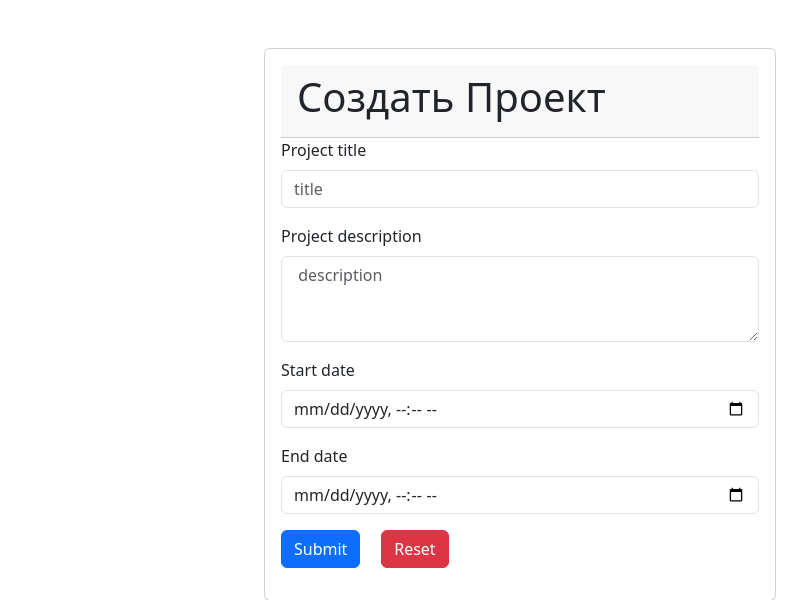
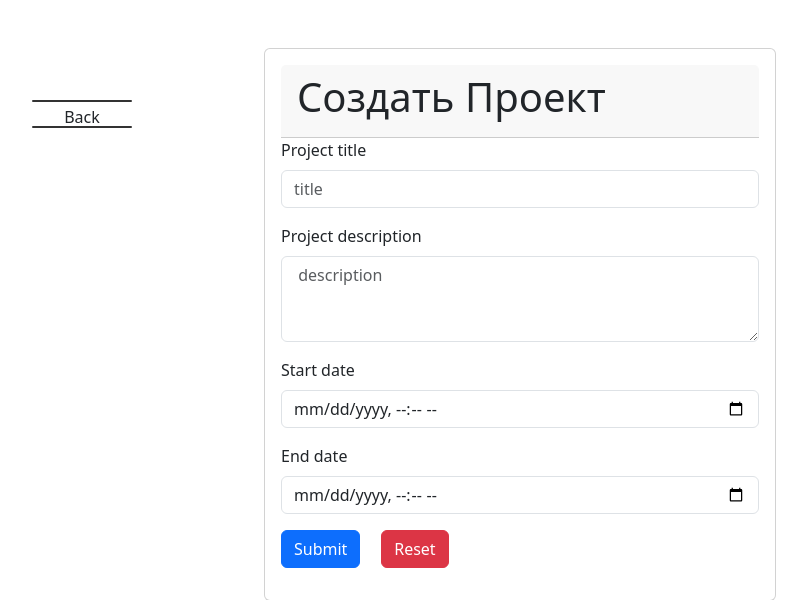
Before and after one commit to Serdar17/web_api_course_project, a FastAPI app: page /create-project in a window 1280 px wide. Shown: the top 600 px of the page, without its empty margins (68-875 px from the left). Run offline with FastAPI, Linux system fonts and the light colour scheme; some libraries are stand-ins or nearby versions.

Commit message:
feat: added go back button

```diff
--- a/app/static/css/style.css
+++ b/app/static/css/style.css
@@ -45,3 +45,80 @@
     font-size: 40px;
     color: #47d764;
 }
+
+div.backBtn {
+  width: 100px;
+  left: 100px;
+  top: 100px;
+  background-color: #f4f4f4;
+  transition: all 0.4s ease;
+  position: fixed;
+  cursor: pointer;
+}
+
+span.line {
+  bottom: auto;
+  right: auto;
+  top: auto;
+  left: auto;
+  background-color: #333;
+  border-radius: 10px;
+  width: 100%;
+  left: 0px;
+  height: 2px;
+  display: block;
+  position: absolute;
+  transition: width 0.2s ease 0.1s, left 0.2s ease, transform 0.2s ease 0.3s, background-color 0.2s ease;
+}
+
+span.tLine {
+  top: 0px;
+}
+
+span.mLine {
+  top: 13px;
+  opacity: 0;
+}
+
+span.bLine {
+  top: 26px;
+}
+
+.label {
+  position: absolute;
+  left: 0px;
+  top: 5px;
+  width: 100%;
+  text-align: center;
+  transition: all 0.4s ease;
+  font-size: 1em;
+}
+
+div.backBtn:hover span.label {
+  left: 25px
+}
+
+div.backBtn:hover span.line {
+  left: -10px;
+  height: 5px;
+  background-color: #F76060;
+}
+
+div.backBtn:hover span.tLine {
+  width: 25px;
+  transform: rotate(-45deg);
+  left: -15px;
+  top: 6px;
+}
+
+div.backBtn:hover span.mLine {
+  opacity: 1;
+  width: 30px;
+}
+
+div.backBtn:hover span.bLine {
+  width: 25px;
+  transform: rotate(45deg);
+  left: -15px;
+  top: 20px;
+}
--- a/app/templates/projects/create_project.html
+++ b/app/templates/projects/create_project.html
@@ -2,8 +2,15 @@
 <head>
     <title>Create project</title>
     <link href="{{ url_for('static', path='/css/bootstrap.css') }}" rel="stylesheet">
+    <link href="{{ url_for('static', path='/css/style.css') }}" rel="stylesheet">
 </head>
 <body>
+<div class="backBtn" onclick="location.href='/project'">
+      <span class="line tLine"></span>
+      <span class="line mLine"></span>
+      <span class="label">Back</span>
+      <span class="line bLine"></span>
+</div>
 <div class="container w-50">
 <div class="card text-left mt-5" style="width: 32rem;align:center;">
     <div class="card-body">
@@ -32,6 +39,6 @@
         </div>
     </div>
 </div>
-
+  <script src="{{ url_for('static', path='/js/script.js') }}"></script>
 </body>
-</html></html>
+</html>
--- a/app/templates/task/task.html
+++ b/app/templates/task/task.html
@@ -1,5 +1,6 @@
 {% extends "base.html" %}
 {% block content %}
+
 <h2 class="text-center mb-4">Таблица задач с использованием WebSocket.</h2>
 <div class="m-lg-auto">
     <table class="table table-striped table-hover w-50 p-3 m-lg-auto">
```
Also changed, not shown: app/templates/base.html (+8 -3 lines), app/templates/projects/edit_project.html (+8 -1 lines), app/templates/task/create_task.html (+8 -1 lines), app/templates/task/edit_task.html (+8 -0 lines), app/templates/users/create_user.html (+8 -1 lines), app/templates/users/edit_user.html (+8 -1 lines).
